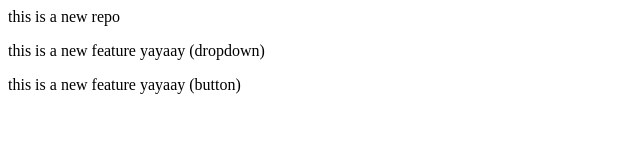
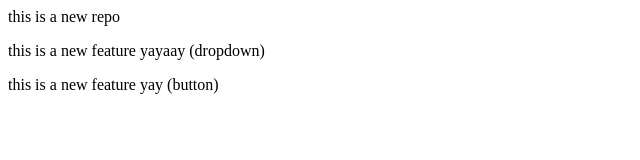
Before and after one commit to parth090805/localREPO, a plain HTML site: page index.html in a window 1280 px wide. Shown: the full height of the page, 0-640 px from the left. Drawn offline with Linux system fonts and the light colour scheme.

Commit message:
okay chill

```diff
--- a/index.html
+++ b/index.html
@@ -2,4 +2,4 @@
 
 <p>this is a new feature yayaay (dropdown)</p>
 
-<p>this is a new feature yayaay (button)</p>
+<p>this is a new feature yay (button)</p>
```
